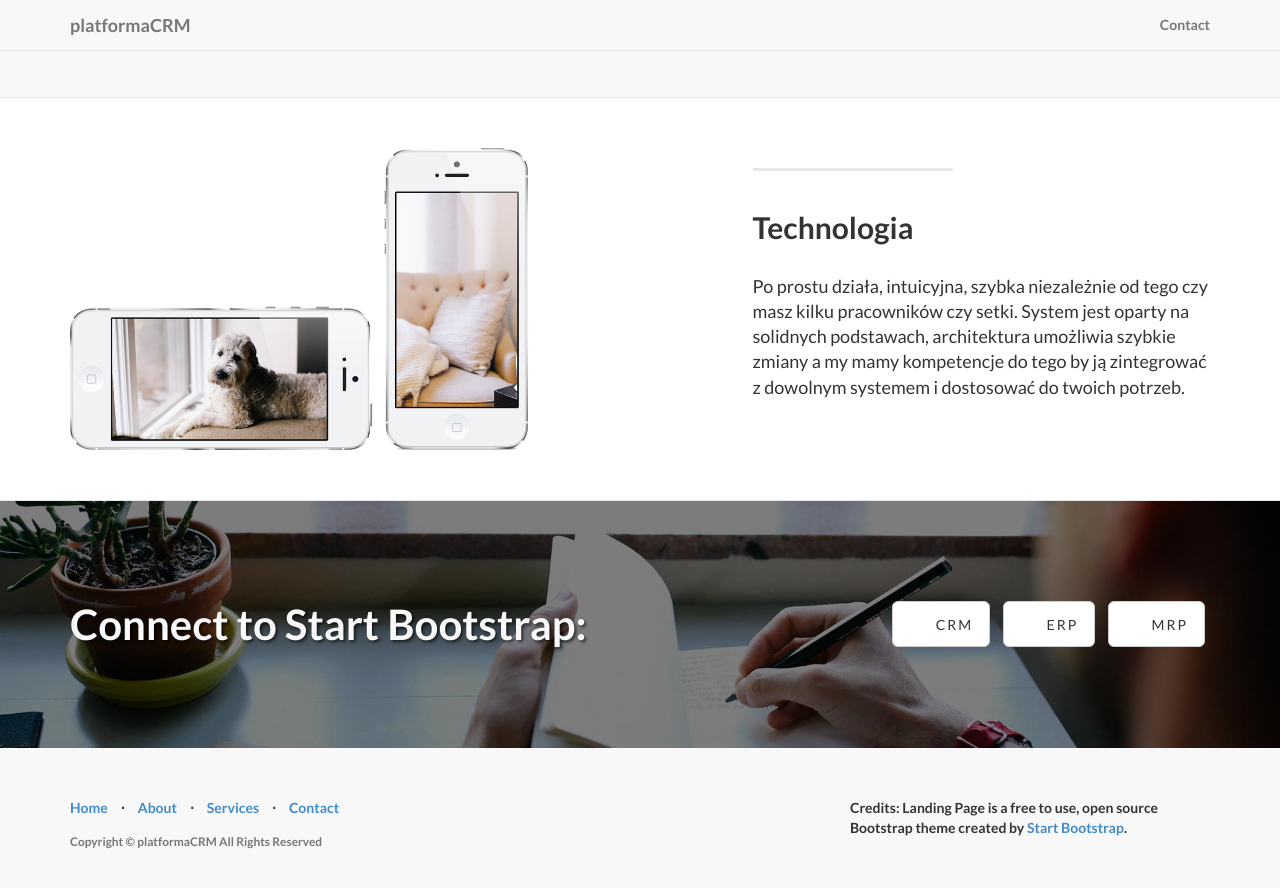
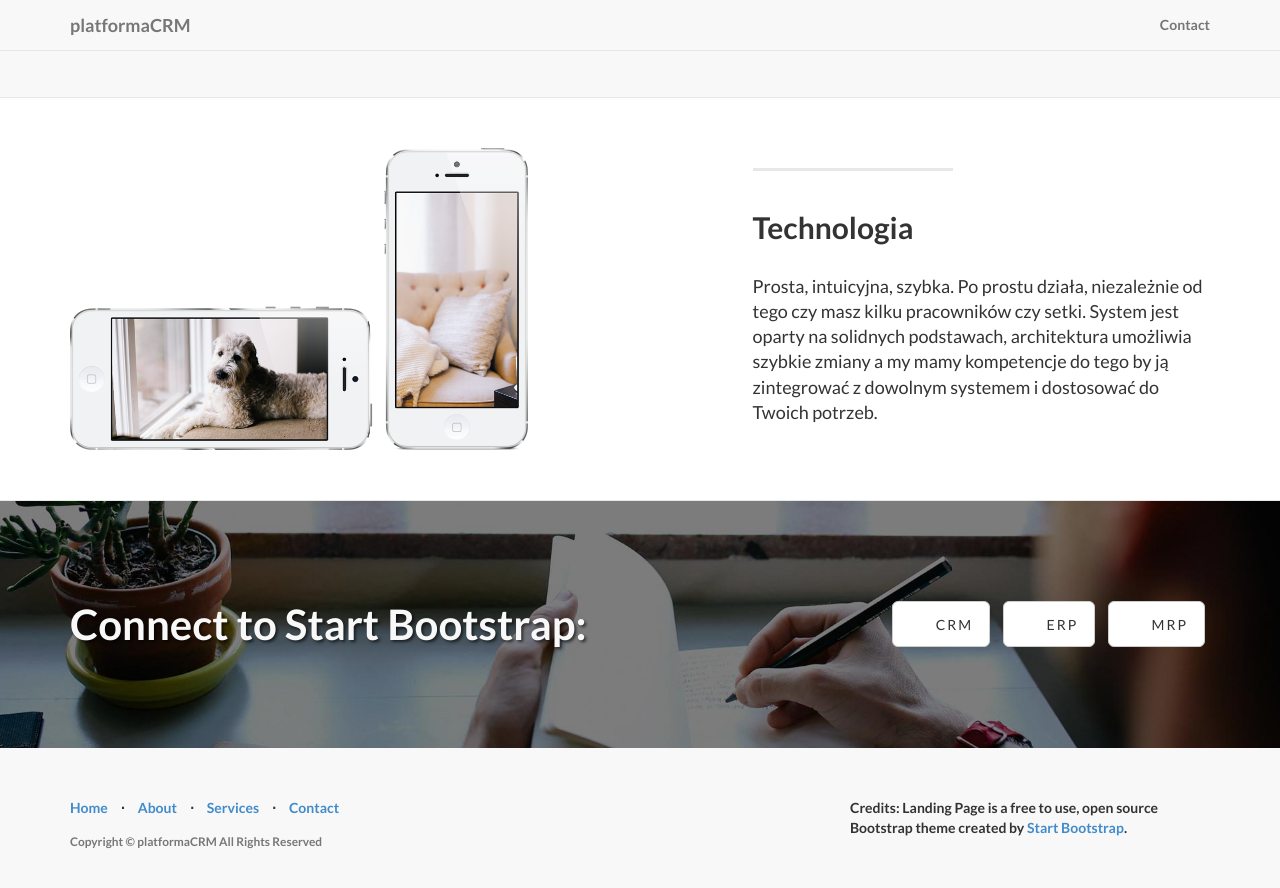
Before and after one commit to platformacrm/platformacrm.github.io, a Jekyll site: the page built from index.html, in a window 1280 px wide and 900 px high, scrolled down 1619 px. Shown: the top 888 px of the window. Built offline with Jekyll 4.4.1, drawn with Linux system fonts in a browser that asks for light colours.

Commit message:
Update 2014-09-23-services-3.markdown

```diff
--- a/_posts/2014-09-23-services-3.markdown
+++ b/_posts/2014-09-23-services-3.markdown
@@ -4,6 +4,6 @@ img: phones.png
 category: Services
 title: Technologia
 description: |
-  <p class="lead">Po prostu działa, intuicyjna, szybka niezależnie od tego czy masz kilku pracowników czy setki. System jest oparty na solidnych podstawach, architektura umożliwia szybkie zmiany a my mamy kompetencje do tego by ją zintegrować z dowolnym systemem i dostosować do twoich potrzeb.</p>
+  <p class="lead">Prosta, intuicyjna, szybka. Po prostu działa, niezależnie od tego czy masz kilku pracowników czy setki. System jest oparty na solidnych podstawach, architektura umożliwia szybkie zmiany a my mamy kompetencje do tego by ją zintegrować z dowolnym systemem i dostosować do Twoich potrzeb.</p>
 
 ---
```
